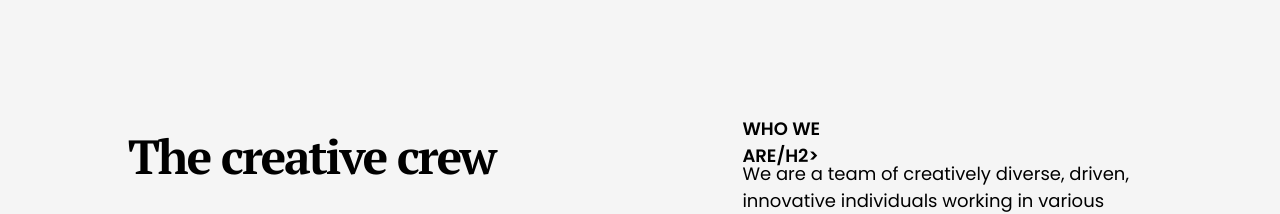
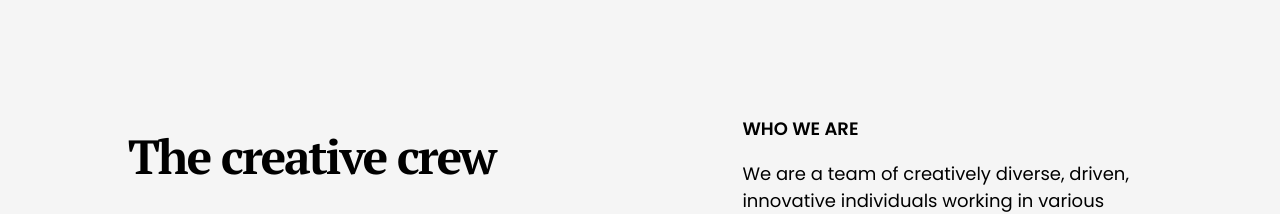
Before and after one commit to BillyJegs/team-page, a plain HTML site: page index.html in a window 1280 px wide. Shown: the top 214 px of the page. Drawn offline with Linux system fonts and the light colour scheme.

Commit message:
pulling a conflict

```diff
--- a/index.html
+++ b/index.html
@@ -12,7 +12,7 @@
     <header>
         <h1>The creative crew</h1>
         <section>
-            <h2>who we are/h2>
+            <h2>who we are</h2>
             <h3 class="content">We are a team of creatively diverse, driven, innovative individuals working in various locations from the world.</h3>
         </section>
     </header>
```
